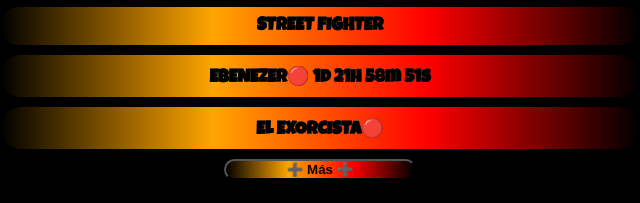
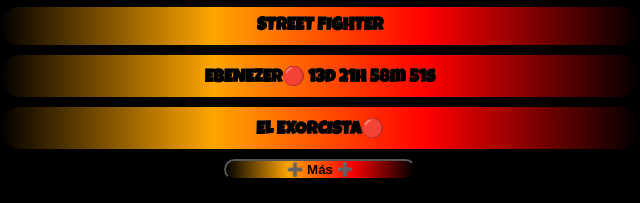
Before and after one commit to LaMovie/PRE-ESTRENOS, a plain HTML site: page index.html in a window 1280 px wide. Shown: the part 390-593 px from the top of the page, 320-960 px from the left. Drawn offline with Linux system fonts and the light colour scheme.

Commit message:
Add files via upload

```diff
--- a/index.html
+++ b/index.html
@@ -261,7 +261,7 @@ window.addEventListener('DOMContentLoaded', () => {
 
   // Establece la fecha y hora del evento (año, mes-1, día, hora-3, minuto-18, segundo)
 
-var eventDate = new Date(2026, 10, 18, 00, 00, ).getTime();
+var eventDate = new Date(2026, 10, 30, 00, 00, ).getTime();
 
   // Actualiza la cuenta regresiva cada segundo
 
```
